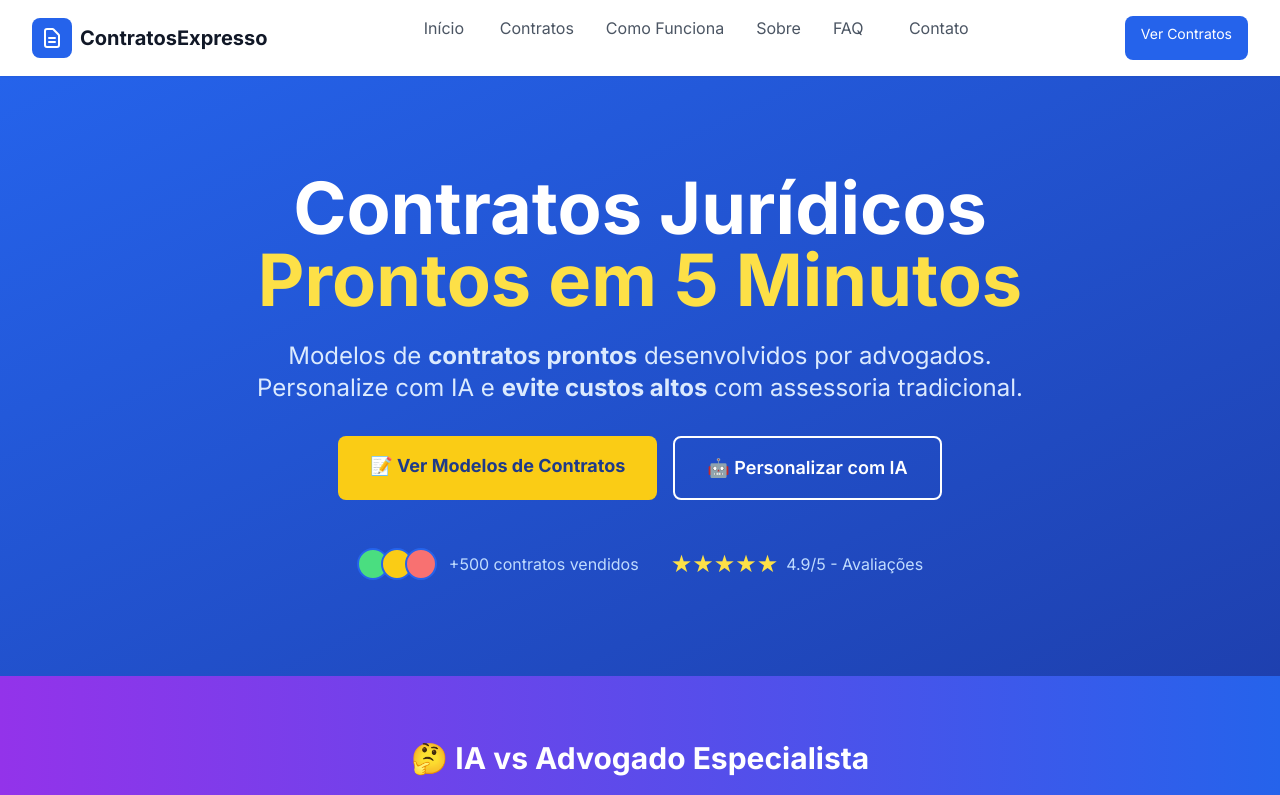
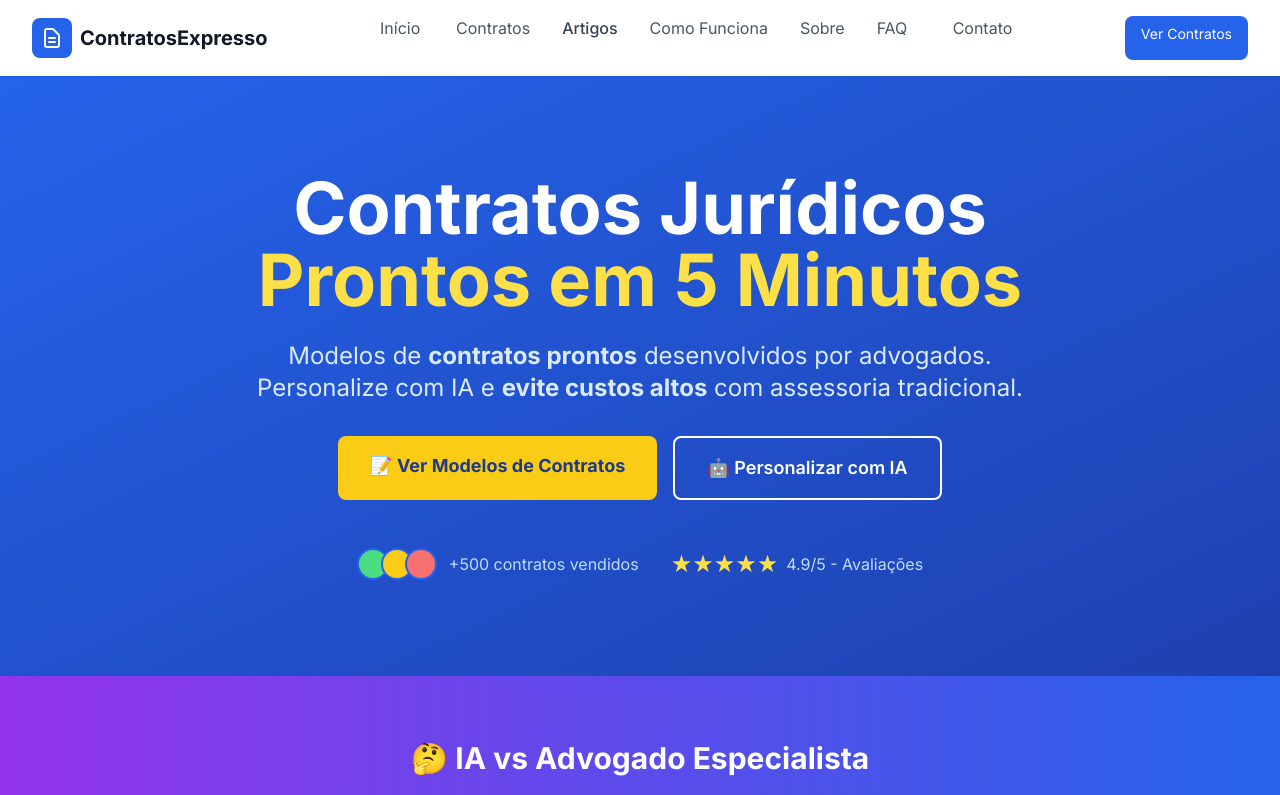
Before and after one commit to mestrereginaldo-site/contratosexpresso-site, a Next.js app: page / in a window 1280 px wide. Shown: the top 795 px of the page. Built offline with nearby package versions, Linux system fonts and the light colour scheme.

Commit message:
Update Header.js

```diff
--- a/components/Header.js
+++ b/components/Header.js
@@ -22,6 +22,7 @@
           <nav className="hidden md:flex space-x-8">
             <Link href="/" className="text-gray-600 hover:text-blue-600 transition-colors">Início</Link>
             <Link href="/contratos" className="text-gray-600 hover:text-blue-600 transition-colors">Contratos</Link>
+            <Link href="/artigos" className="text-gray-700 hover:text-blue-600 font-medium">Artigos</Link>
             <Link href="/como-funciona" className="text-gray-600 hover:text-blue-600 transition-colors">Como Funciona</Link>
             <Link href="/sobre" className="text-gray-600 hover:text-blue-600 transition-colors">Sobre</Link>
             <Link href="/faq" className="text-gray-600 hover:text-blue-600 transition-colors">FAQ</Link>
```
